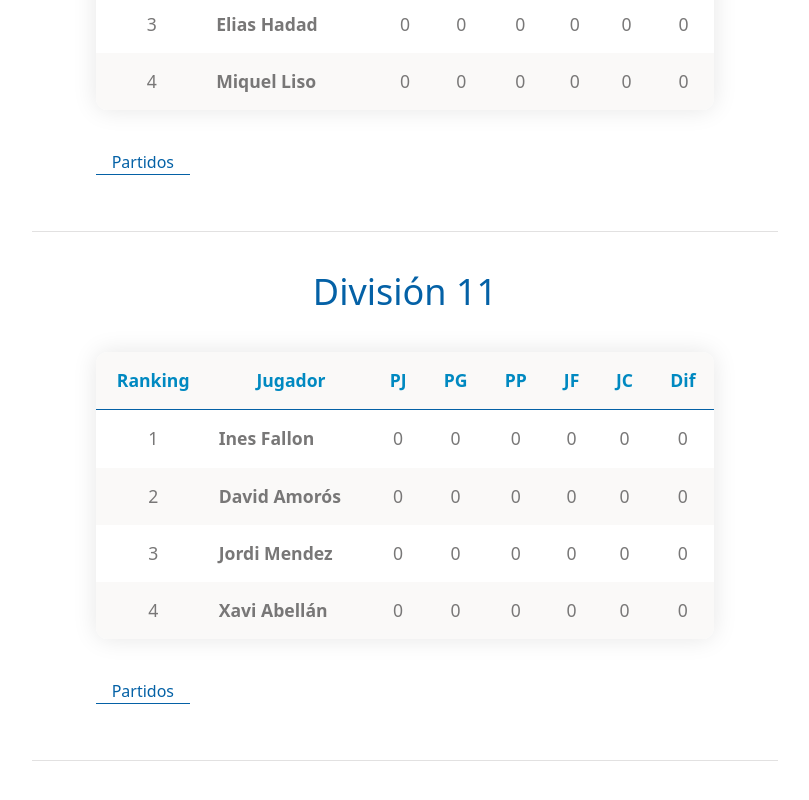
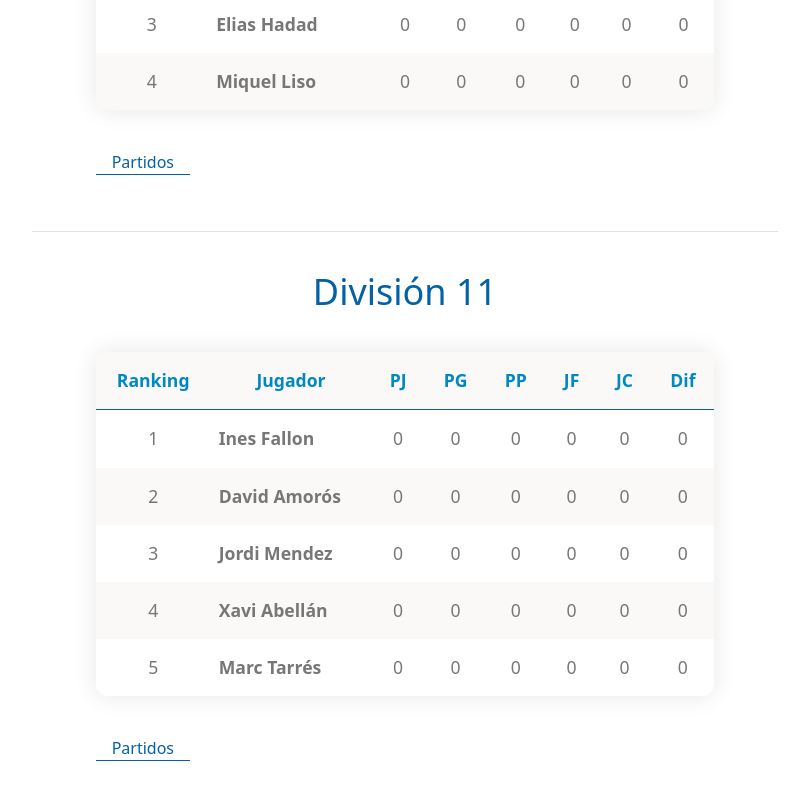
Before and after one commit to kvi-ki/tennis-matches, a Next.js app: page / in a window 1280 px wide. Shown: the part 5094-5894 px from the top of the page, without its empty margins (235-1044 px from the left). Before the commit the page ends 5871 px from the top, so only its background shows below. Built offline with nearby package versions, Linux system fonts and the light colour scheme.

Commit message:
Add Marc

```diff
--- a/calculateRanking.js
+++ b/calculateRanking.js
@@ -5,7 +5,7 @@ const path = require('path');
 
 // Read the league data
 function loadLeagueData() {
-  const dataPath = path.join(__dirname, 'public', 'leagueData.json');
+  const dataPath = path.join(__dirname, 'public', 'leagueData-2025.json');
   const rawData = fs.readFileSync(dataPath, 'utf8');
   return JSON.parse(rawData);
 }
--- a/public/leagueData.json
+++ b/public/leagueData.json
@@ -994,7 +994,8 @@
           "Ines Fallon",
           "David Amorós",
           "Jordi Mendez",
-          "Xavi Abellán"
+          "Xavi Abellán",
+          "Marc Tarrés"
         ],
         "matches": []
       }
```
